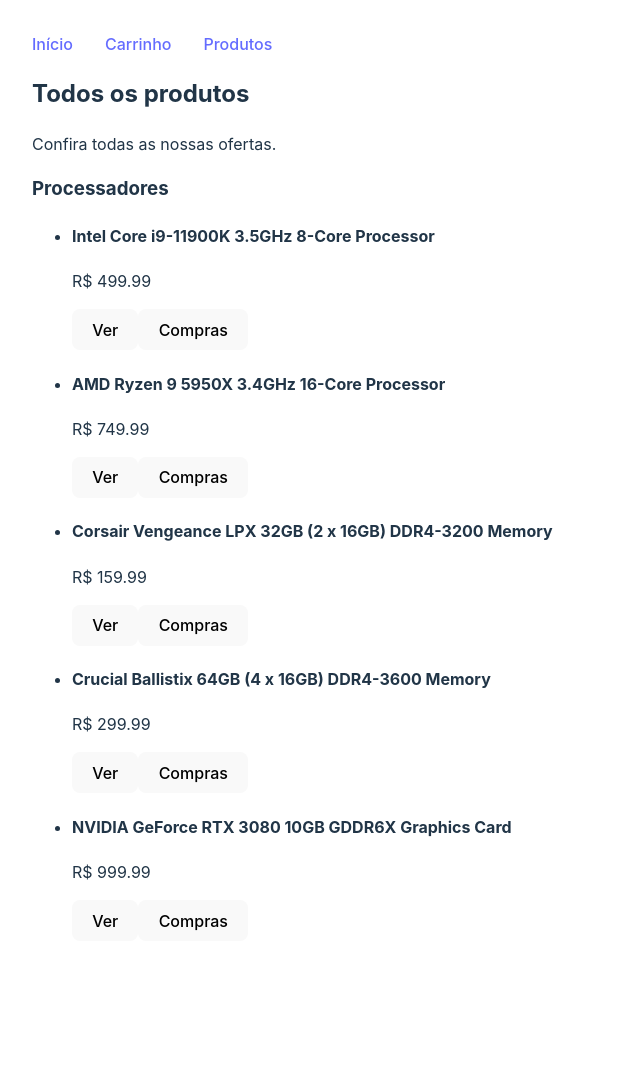
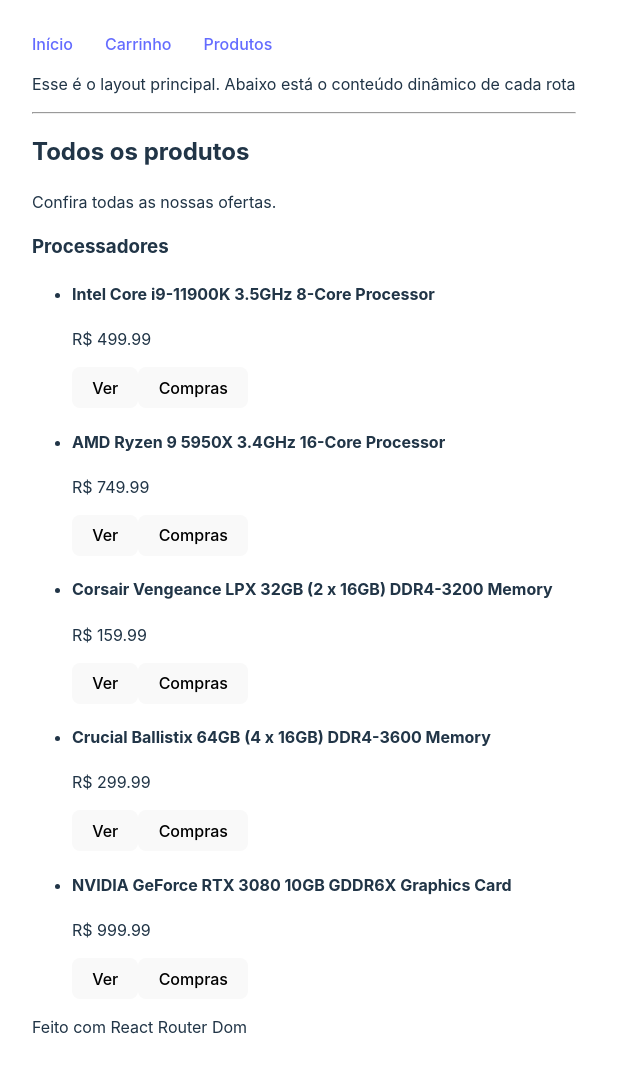
Before and after one commit to lwkas-gabriel/onebitcode-curso, a React (Vite) app in the folder X-react/13-spas/: page /products in a window 1280 px wide. Shown: the top 1072 px of the page, without its empty margins (0-640 px from the left). Before the commit the page ends 989 px from the top, so only its background shows below. Built offline with nearby package versions, Linux system fonts and the light colour scheme.

Commit message:
criando RootLayout e refatorando rotas com Outlet

```diff
--- a/X-react/13-spas/src/pages/Cart.jsx
+++ b/X-react/13-spas/src/pages/Cart.jsx
@@ -1,9 +1,6 @@
-import Header from "../components/Header";
-
 export default function Cart(){
     return (
     <section>
-        <Header/>
         <h2>Carrinho</h2>
         <p>Os produtos atualmente em seu carrinho.</p>
         <ul>
--- a/X-react/13-spas/src/pages/Home.jsx
+++ b/X-react/13-spas/src/pages/Home.jsx
@@ -1,9 +1,6 @@
-import Header from "../components/Header";
-
 export default function Home(){
     return (
         <section>
-            <Header/>
             <h2>Página inicial</h2>
             <p>Seja bem-vindo(a) nossa loja.</p>
         </section>
--- a/X-react/13-spas/src/pages/Products.jsx
+++ b/X-react/13-spas/src/pages/Products.jsx
@@ -1,10 +1,8 @@
-import Header from "../components/Header"
 import products from "../database.json"
 
 export default function Products(){
     return (
         <section>
-            <Header/>
             <h2>Todos os produtos</h2>
             <p>Confira todas as nossas ofertas.</p>
             <section className="products">
--- /dev/null
+++ b/X-react/13-spas/src/pages/RootLayout.jsx
@@ -0,0 +1,18 @@
+import { Outlet } from "react-router-dom";
+import Header from "../components/Header";
+
+export default function RootLayout(){
+    return (
+        <>
+            <Header />
+            <main>
+                <p>Esse é o layout principal. Abaixo está o conteúdo dinâmico de cada rota</p>
+                <hr />
+                <Outlet />
+            </main>
+            <footer>
+                <p>Feito com React Router Dom</p>
+            </footer>
+        </>
+    )
+}
```
Also changed, not shown: X-react/13-spas/src/router.jsx (+9 -10 lines).
